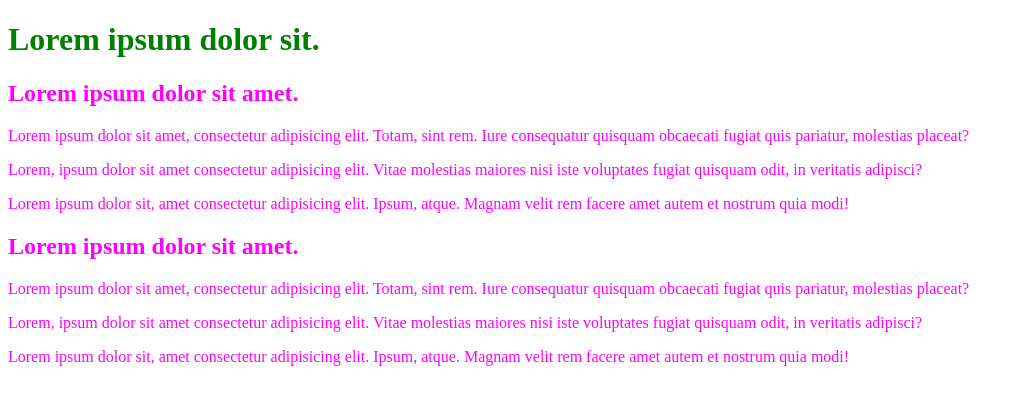
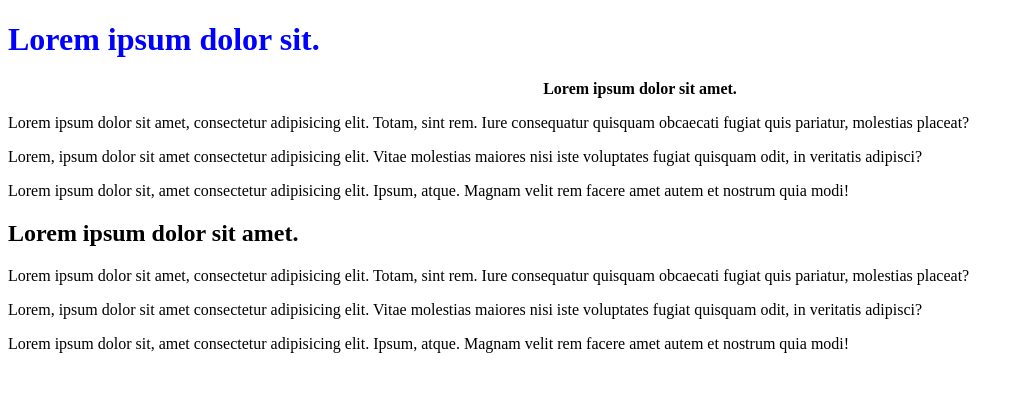
Before and after one commit to Daria-Tkachuk/css-intro, a plain HTML site: page index.html in a window 1280 px wide. Shown: the whole page, without its empty margins (0-1024 px from the left). Drawn offline with Linux system fonts and the light colour scheme.

Commit message:
Add style types

```diff
--- /dev/null
+++ b/assets/css/style.css
@@ -0,0 +1,3 @@
+h1 {
+    color: blue;
+}
--- a/index.html
+++ b/index.html
@@ -4,22 +4,30 @@
     <meta charset="UTF-8">
     <meta name="viewport" content="width=device-width, initial-scale=1.0">
     <title>CSS Intro</title>
+    <link rel="stylesheet" href="./assets/css/style.css">
     <style>
+        /* Внутрішні стилі
         h1 {
             color: green;
+            text-align: center;
+            font-size: 64px;
         }
         p {
             color: #ff00ff;
+            text-align: justify;
         }
         h2 {
             color: rgb(255, 0, 255);
         }
+
+        */
     </style>
 </head>
 <body>
     <h1>Lorem ipsum dolor sit.</h1>
 
-    <h2>Lorem ipsum dolor sit amet.</h2>
+    <!-- Інлайн стилі (Вбудовані)-->
+    <h2 style="font-size: 16px; text-align: center;">Lorem ipsum dolor sit amet.</h2>
     <p>Lorem ipsum dolor sit amet, consectetur adipisicing elit. Totam, sint rem. Iure consequatur quisquam obcaecati fugiat quis pariatur, molestias placeat?</p>
     <p>Lorem, ipsum dolor sit amet consectetur adipisicing elit. Vitae molestias maiores nisi iste voluptates fugiat quisquam odit, in veritatis adipisci?</p>
     <p>Lorem ipsum dolor sit, amet consectetur adipisicing elit. Ipsum, atque. Magnam velit rem facere amet autem et nostrum quia modi!</p>
```
